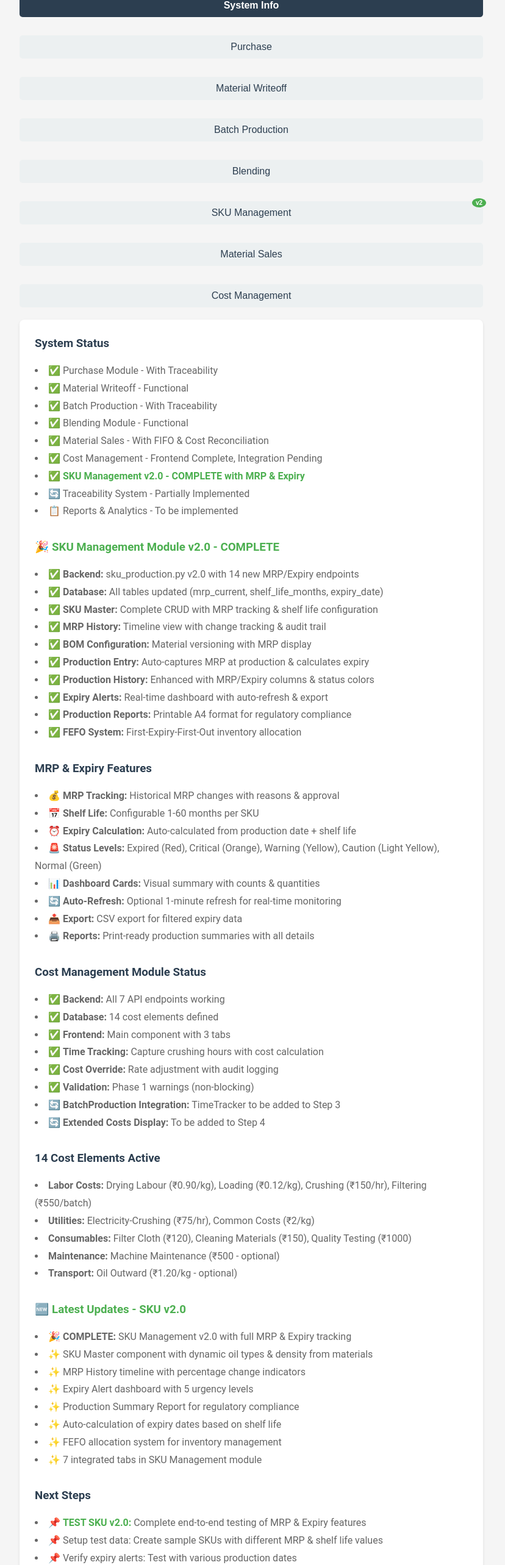
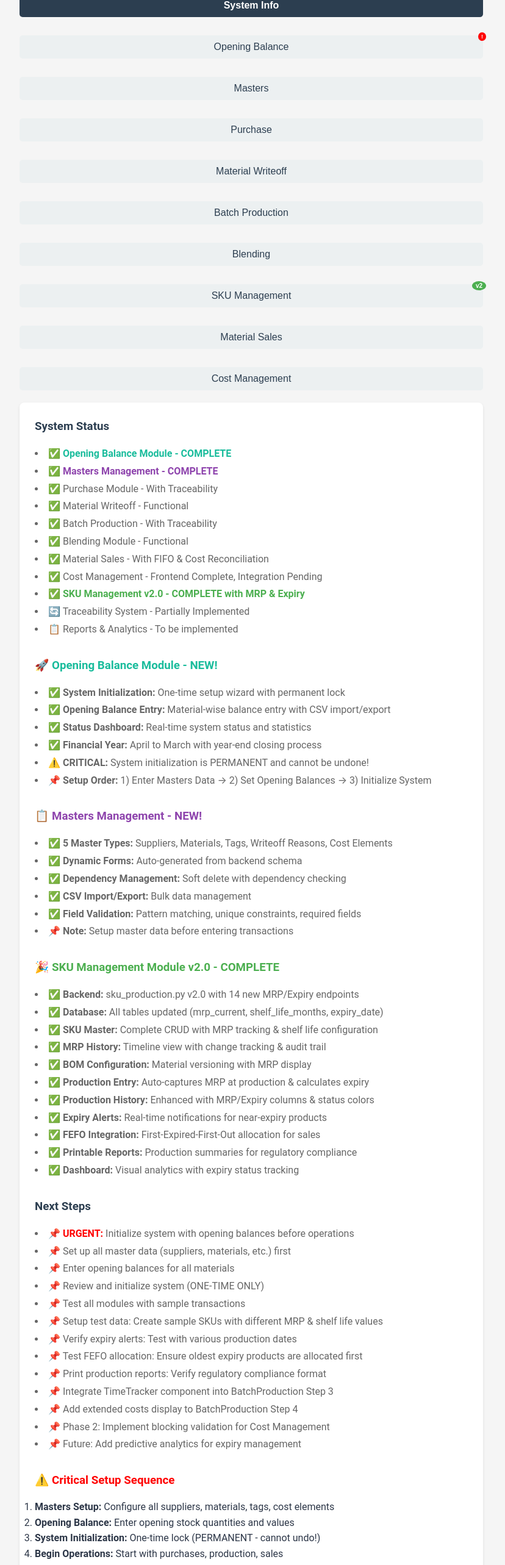
Before and after one commit to rjshvjy/puvi, a React (Create React App) app in the folder puvi-frontend/puvi-frontend-main/: page / in a window 1280 px wide. Shown: the part 220-2786 px from the top of the page at 61% size, without its empty margins (228-1056 px from the left). Built offline with nearby package versions, Linux system fonts and the light colour scheme.

Commit message:
Update App.js

```diff
--- a/puvi-frontend/puvi-frontend-main/src/App.js
+++ b/puvi-frontend/puvi-frontend-main/src/App.js
@@ -1,5 +1,6 @@
 // Main App Component for PUVI Oil Manufacturing System
-// File Path: puvi-frontend/src/App.js
+// File Path: puvi-frontend/puvi-frontend-main/src/App.js
+// COMPLETE REPLACEMENT FILE - Includes Masters and Opening Balance Integration
 
 import React, { useState } from 'react';
 import './App.css';
@@ -10,6 +11,8 @@ import Blending from './modules/Blending';
 import MaterialSales from './modules/MaterialSales';
 import CostManagement from './modules/CostManagement';
 import SKUManagement from './modules/SKUManagement';
+import MastersManagement from './modules/MastersManagement';
+import OpeningBalanceModule from './modules/OpeningBalanceModule';
 
 function App() {
   const [activeModule, setActiveModule] = useState('info');
@@ -42,6 +45,50 @@ function App() {
           }}
         >
           System Info
+        </button>
+
+        <button
+          onClick={() => setActiveModule('openingBalance')}
+          style={{
+            padding: '10px 20px',
+            backgroundColor: activeModule === 'openingBalance' ? '#1abc9c' : '#ecf0f1',
+            color: activeModule === 'openingBalance' ? 'white' : '#2c3e50',
+            border: 'none',
+            borderRadius: '5px',
+            cursor: 'pointer',
+            fontWeight: activeModule === 'openingBalance' ? 'bold' : 'normal',
+            transition: 'all 0.2s ease',
+            position: 'relative'
+          }}
+        >
+          Opening Balance
+          <span style={{
+            position: 'absolute',
+            top: '-5px',
+            right: '-5px',
+            background: '#ff0000',
+            color: 'white',
+            borderRadius: '50%',
+            fontSize: '9px',
+            padding: '2px 5px',
+            fontWeight: 'bold'
+          }}>!</span>
+        </button>
+
+        <button
+          onClick={() => setActiveModule('masters')}
+          style={{
+            padding: '10px 20px',
+            backgroundColor: activeModule === 'masters' ? '#8e44ad' : '#ecf0f1',
+            color: activeModule === 'masters' ? 'white' : '#2c3e50',
+            border: 'none',
+            borderRadius: '5px',
+            cursor: 'pointer',
+            fontWeight: activeModule === 'masters' ? 'bold' : 'normal',
+            transition: 'all 0.2s ease'
+          }}
+        >
+          Masters
         </button>
 
         <button
@@ -173,6 +220,8 @@ function App() {
         <div className="info-section">
           <h3>System Status</h3>
           <ul>
+            <li>✅ <strong style={{color: '#1abc9c'}}>Opening Balance Module - COMPLETE</strong></li>
+            <li>✅ <strong style={{color: '#8e44ad'}}>Masters Management - COMPLETE</strong></li>
             <li>✅ Purchase Module - With Traceability</li>
             <li>✅ Material Writeoff - Functional</li>
             <li>✅ Batch Production - With Traceability</li>
@@ -184,6 +233,26 @@ function App() {
             <li>📋 Reports & Analytics - To be implemented</li>
           </ul>
 
+          <h3 style={{ marginTop: '30px', color: '#1abc9c' }}>🚀 Opening Balance Module - NEW!</h3>
+          <ul>
+            <li>✅ <strong>System Initialization:</strong> One-time setup wizard with permanent lock</li>
+            <li>✅ <strong>Opening Balance Entry:</strong> Material-wise balance entry with CSV import/export</li>
+            <li>✅ <strong>Status Dashboard:</strong> Real-time system status and statistics</li>
+            <li>✅ <strong>Financial Year:</strong> April to March with year-end closing process</li>
+            <li>⚠️ <strong>CRITICAL:</strong> System initialization is PERMANENT and cannot be undone!</li>
+            <li>📌 <strong>Setup Order:</strong> 1) Enter Masters Data → 2) Set Opening Balances → 3) Initialize System</li>
+          </ul>
+
+          <h3 style={{ marginTop: '30px', color: '#8e44ad' }}>📋 Masters Management - NEW!</h3>
+          <ul>
+            <li>✅ <strong>5 Master Types:</strong> Suppliers, Materials, Tags, Writeoff Reasons, Cost Elements</li>
+            <li>✅ <strong>Dynamic Forms:</strong> Auto-generated from backend schema</li>
+            <li>✅ <strong>Dependency Management:</strong> Soft delete with dependency checking</li>
+            <li>✅ <strong>CSV Import/Export:</strong> Bulk data management</li>
+            <li>✅ <strong>Field Validation:</strong> Pattern matching, unique constraints, required fields</li>
+            <li>📌 <strong>Note:</strong> Setup master data before entering transactions</li>
+          </ul>
+
           <h3 style={{ marginTop: '30px', color: '#4CAF50' }}>🎉 SKU Management Module v2.0 - COMPLETE</h3>
           <ul>
             <li>✅ <strong>Backend:</strong> sku_production.py v2.0 with 14 new MRP/Expiry endpoints</li>
@@ -193,59 +262,19 @@ function App() {
             <li>✅ <strong>BOM Configuration:</strong> Material versioning with MRP display</li>
             <li>✅ <strong>Production Entry:</strong> Auto-captures MRP at production & calculates expiry</li>
             <li>✅ <strong>Production History:</strong> Enhanced with MRP/Expiry columns & status colors</li>
-            <li>✅ <strong>Expiry Alerts:</strong> Real-time dashboard with auto-refresh & export</li>
-            <li>✅ <strong>Production Reports:</strong> Printable A4 format for regulatory compliance</li>
-            <li>✅ <strong>FEFO System:</strong> First-Expiry-First-Out inventory allocation</li>
-          </ul>
-
-          <h3 style={{ marginTop: '30px' }}>MRP & Expiry Features</h3>
-          <ul>
-            <li>💰 <strong>MRP Tracking:</strong> Historical MRP changes with reasons & approval</li>
-            <li>📅 <strong>Shelf Life:</strong> Configurable 1-60 months per SKU</li>
-            <li>⏰ <strong>Expiry Calculation:</strong> Auto-calculated from production date + shelf life</li>
-            <li>🚨 <strong>Status Levels:</strong> Expired (Red), Critical (Orange), Warning (Yellow), Caution (Light Yellow), Normal (Green)</li>
-            <li>📊 <strong>Dashboard Cards:</strong> Visual summary with counts & quantities</li>
-            <li>🔄 <strong>Auto-Refresh:</strong> Optional 1-minute refresh for real-time monitoring</li>
-            <li>📤 <strong>Export:</strong> CSV export for filtered expiry data</li>
-            <li>🖨️ <strong>Reports:</strong> Print-ready production summaries with all details</li>
-          </ul>
-
-          <h3 style={{ marginTop: '30px' }}>Cost Management Module Status</h3>
-          <ul>
-            <li>✅ <strong>Backend:</strong> All 7 API endpoints working</li>
-            <li>✅ <strong>Database:</strong> 14 cost elements defined</li>
-            <li>✅ <strong>Frontend:</strong> Main component with 3 tabs</li>
-            <li>✅ <strong>Time Tracking:</strong> Capture crushing hours with cost calculation</li>
-            <li>✅ <strong>Cost Override:</strong> Rate adjustment with audit logging</li>
-            <li>✅ <strong>Validation:</strong> Phase 1 warnings (non-blocking)</li>
-            <li>🔄 <strong>BatchProduction Integration:</strong> TimeTracker to be added to Step 3</li>
-            <li>🔄 <strong>Extended Costs Display:</strong> To be added to Step 4</li>
-          </ul>
-
-          <h3 style={{ marginTop: '30px' }}>14 Cost Elements Active</h3>
-          <ul>
-            <li><strong>Labor Costs:</strong> Drying Labour (₹0.90/kg), Loading (₹0.12/kg), Crushing (₹150/hr), Filtering (₹550/batch)</li>
-            <li><strong>Utilities:</strong> Electricity-Crushing (₹75/hr), Common Costs (₹2/kg)</li>
-            <li><strong>Consumables:</strong> Filter Cloth (₹120), Cleaning Materials (₹150), Quality Testing (₹1000)</li>
-            <li><strong>Maintenance:</strong> Machine Maintenance (₹500 - optional)</li>
-            <li><strong>Transport:</strong> Oil Outward (₹1.20/kg - optional)</li>
-          </ul>
-
-          <h3 style={{ marginTop: '30px', color: '#4CAF50' }}>🆕 Latest Updates - SKU v2.0</h3>
-          <ul>
-            <li>🎉 <strong>COMPLETE:</strong> SKU Management v2.0 with full MRP & Expiry tracking</li>
-            <li>✨ SKU Master component with dynamic oil types & density from materials</li>
-            <li>✨ MRP History timeline with percentage change indicators</li>
-            <li>✨ Expiry Alert dashboard with 5 urgency levels</li>
-            <li>✨ Production Summary Report for regulatory compliance</li>
-            <li>✨ Auto-calculation of expiry dates based on shelf life</li>
-            <li>✨ FEFO allocation system for inventory management</li>
-            <li>✨ 7 integrated tabs in SKU Management module</li>
+            <li>✅ <strong>Expiry Alerts:</strong> Real-time notifications for near-expiry products</li>
+            <li>✅ <strong>FEFO Integration:</strong> First-Expired-First-Out allocation for sales</li>
+            <li>✅ <strong>Printable Reports:</strong> Production summaries for regulatory compliance</li>
+            <li>✅ <strong>Dashboard:</strong> Visual analytics with expiry status tracking</li>
           </ul>
 
           <h3 style={{ marginTop: '30px' }}>Next Steps</h3>
           <ul>
-            <li>📌 <strong style={{color: '#4CAF50'}}>TEST SKU v2.0:</strong> Complete end-to-end testing of MRP & Expiry features</li>
+            <li>📌 <strong style={{color: '#ff0000'}}>URGENT:</strong> Initialize system with opening balances before operations</li>
+            <li>📌 Set up all master data (suppliers, materials, etc.) first</li>
+            <li>📌 Enter opening balances for all materials</li>
+            <li>📌 Review and initialize system (ONE-TIME ONLY)</li>
+            <li>📌 Test all modules with sample transactions</li>
             <li>📌 Setup test data: Create sample SKUs with different MRP & shelf life values</li>
             <li>📌 Verify expiry alerts: Test with various production dates</li>
             <li>📌 Test FEFO allocation: Ensure oldest expiry products are allocated first</li>
@@ -256,9 +285,20 @@ function App() {
             <li>📌 Future: Add predictive analytics for expiry management</li>
           </ul>
 
+          <h3 style={{ marginTop: '30px', color: '#ff0000' }}>⚠️ Critical Setup Sequence</h3>
+          <ol>
+            <li><strong>Masters Setup:</strong> Configure all suppliers, materials, tags, cost elements</li>
+            <li><strong>Opening Balance:</strong> Enter opening stock quantities and values</li>
+            <li><strong>System Initialization:</strong> One-time lock (PERMANENT - cannot undo!)</li>
+            <li><strong>Begin Operations:</strong> Start with purchases, production, sales</li>
+          </ol>
+
           <h3 style={{ marginTop: '30px' }}>Production Deployment Checklist</h3>
           <ul>
             <li>☑️ Verify all API endpoints are accessible</li>
+            <li>☑️ Complete master data setup</li>
+            <li>☑️ Enter and verify opening balances</li>
+            <li>☑️ Backup database before initialization</li>
             <li>☑️ Test MRP change workflow with approvals</li>
             <li>☑️ Validate expiry calculations across time zones</li>
             <li>☑️ Test auto-refresh performance with large datasets</li>
@@ -270,6 +310,8 @@ function App() {
         </div>
       )}
 
+      {activeModule === 'openingBalance' && <OpeningBalanceModule />}
+      {activeModule === 'masters' && <MastersManagement />}
       {activeModule === 'purchase' && <Purchase />}
       {activeModule === 'writeoff' && <MaterialWriteoff />}
       {activeModule === 'batch' && <BatchProduction />}
```
